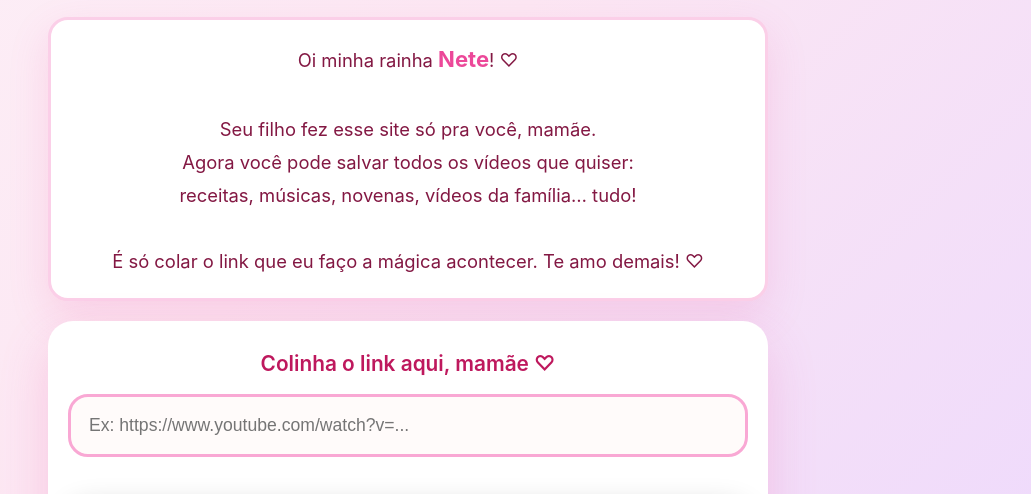
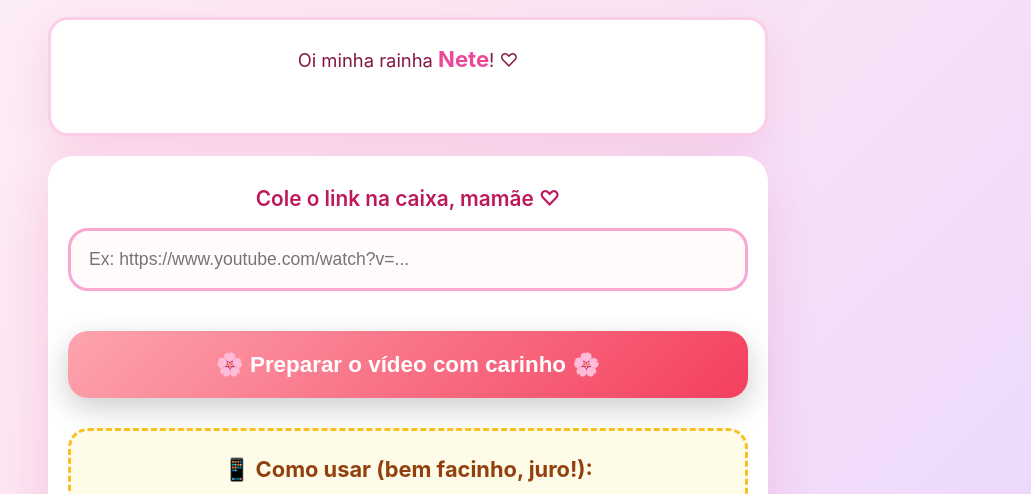
Before and after one commit to walbarellos/nete-download-videos, a website: page public/index.html in a window 1280 px wide. Shown: the part 242-736 px from the top of the page, without its empty margins (232-1263 px from the left). Drawn offline with Linux system fonts and the light colour scheme.

Commit message:
update: public/index.html

```diff
--- a/public/index.html
+++ b/public/index.html
@@ -386,14 +386,10 @@
 
         <div class="love-message">
             Oi minha rainha <b>Nete</b>! ♡<br><br>
-            Seu filho fez esse site só pra você, mamãe.<br>
-            Agora você pode salvar todos os vídeos que quiser:<br>
-            receitas, músicas, novenas, vídeos da família… tudo!<br><br>
-            É só colar o link que eu faço a mágica acontecer. Te amo demais! ♡
         </div>
 
         <div class="card">
-            <label>Colinha o link aqui, mamãe ♡</label>
+            <label>Cole o link na caixa, mamãe ♡</label>
             <input
                 type="text"
                 id="videoUrl"
```
